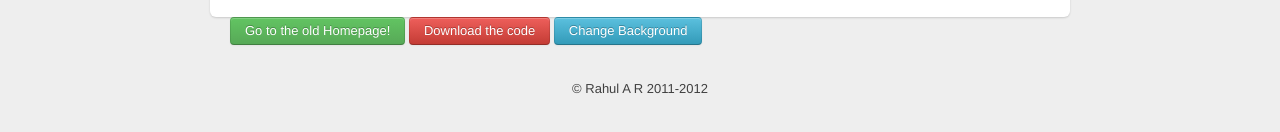
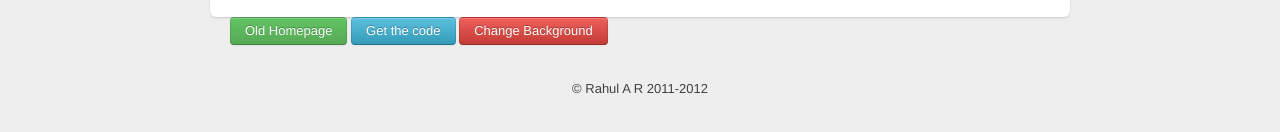
Before and after one commit to rahular/homepage, a plain HTML site: page index_old.html in a window 1280 px wide. Shown: the part 638-770 px from the top of the page. Drawn offline with Linux system fonts and the light colour scheme.

Commit message:
lean version without tarball

```diff
--- a/index_old.html
+++ b/index_old.html
@@ -118,9 +118,9 @@
 </div>
 </div>
 </div>
-<a class="btn success" href="old.html">Go to the old Homepage!</a>
-<a class="btn error" href="downloads/homepage.tar.gz">Download the code</a>
-<a class="btn info" id="toggle_btn" href="#">Change Background</a>
+<a class="btn success" href="old.html">Old Homepage</a>
+<a class="btn info" target="_blank" href="https://github.com/rahular/homepage/tree/gh-pages">Get the code</a>
+<a class="btn error" id="toggle_btn" href="#">Change Background</a>
 <script>
 	$("#toggle_btn").click(function () {
 	$("#wp").slideToggle("slow");
```
Also changed, not shown: index.html (+1 -1 lines).
